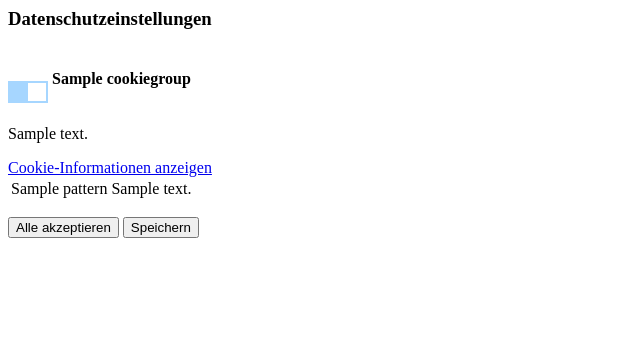
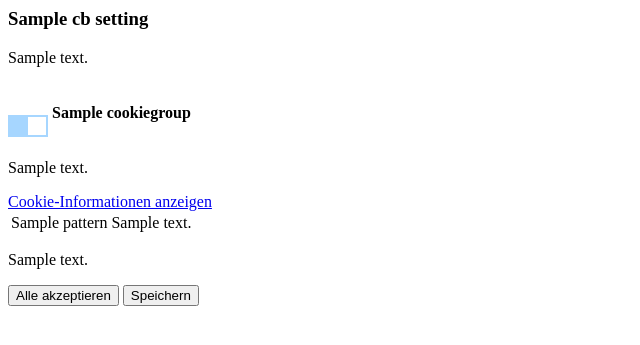
Before and after one commit to sinnwerkstatt/django-cookiebanner, a Django app: template cookiebanner/templates/cookiebanner/bootstrap4.html in a window 1280 px wide. Shown: the top 345 px of the page, without its empty margins (0-640 px from the left). Run offline with Django 3.2, Linux system fonts and the light colour scheme; the template is opened without the code that fills it: most values are stand-ins (such as "Sample title", 1, 10 or a date in 2020).

Commit message:
Allow optional header and footer texts

```diff
--- a/cookiebanner/templates/cookiebanner/bootstrap4.html
+++ b/cookiebanner/templates/cookiebanner/bootstrap4.html
@@ -3,11 +3,12 @@
   <div class="modal-dialog" role="document">
     <div class="modal-content">
       <div class="modal-header">
-        <h3 class="modal-title" id="cookiebannerModalLabel">{% trans 'Datenschutzeinstellungen' %}</h3>
+        <h3 class="modal-title" id="cookiebannerModalLabel">{{cb_settings.title}}</h3>
+        <p>{{cb_settings.header_text}}</p>
       </div>
       <div class="modal-body">
         <form id="cookiebannerForm">
-          {% for cookiegroup in cookiegroups %}
+          {% for cookiegroup in cb_settings.groups %}
           <div id="cookiegroup_{{ cookiegroup.id }}" style="margin-bottom: 10px;">
             <div>
               <label class="switch">
@@ -35,6 +36,7 @@
         </form>
       </div>
       <div class="modal-footer">
+        <p class="text-left">{{ cb_settings.footer_text }}</p>
         <input type="submit" name="enable_all" class="cookiebannerSubmit btn btn-primary" value="{% trans 'Alle akzeptieren' %}">
         <input type="submit" name="save" class="cookiebannerSubmit btn btn-secondary" value="{% trans 'Speichern' %}">
       </div>
--- a/cookiebanner/templatetags/cookiebanner.py
+++ b/cookiebanner/templatetags/cookiebanner.py
@@ -30,10 +30,10 @@ class CookiebannerModalNode(template.Node):
             f"cookiebanner/{self.template_name}.html"
         )
 
-        cookie_groups = settings.COOKIEBANNER_GROUPS
+        cb_settings = settings.COOKIEBANNER
         ctx = {
-            "cookiegroups": cookie_groups,
-            "cookiegroups_json": json.dumps(cookie_groups),
+            "cb_settings": cb_settings,
+            "cookiegroups_json": json.dumps(cb_settings["groups"]),
         }
         return t.render(Context(ctx, autoescape=context.autoescape))
 
--- a/pyproject.toml
+++ b/pyproject.toml
@@ -5,7 +5,6 @@ description = ""
 authors = ["Andreas Nüßlein <andreas@nuessle.in>"]
 readme = "README.md"
 keywords = ["django", "cookie", "gdpr", "dsgvo"]
-
 packages = [
   {include = "cookiebanner"}
 ]
```
Also changed, not shown: README.md.
